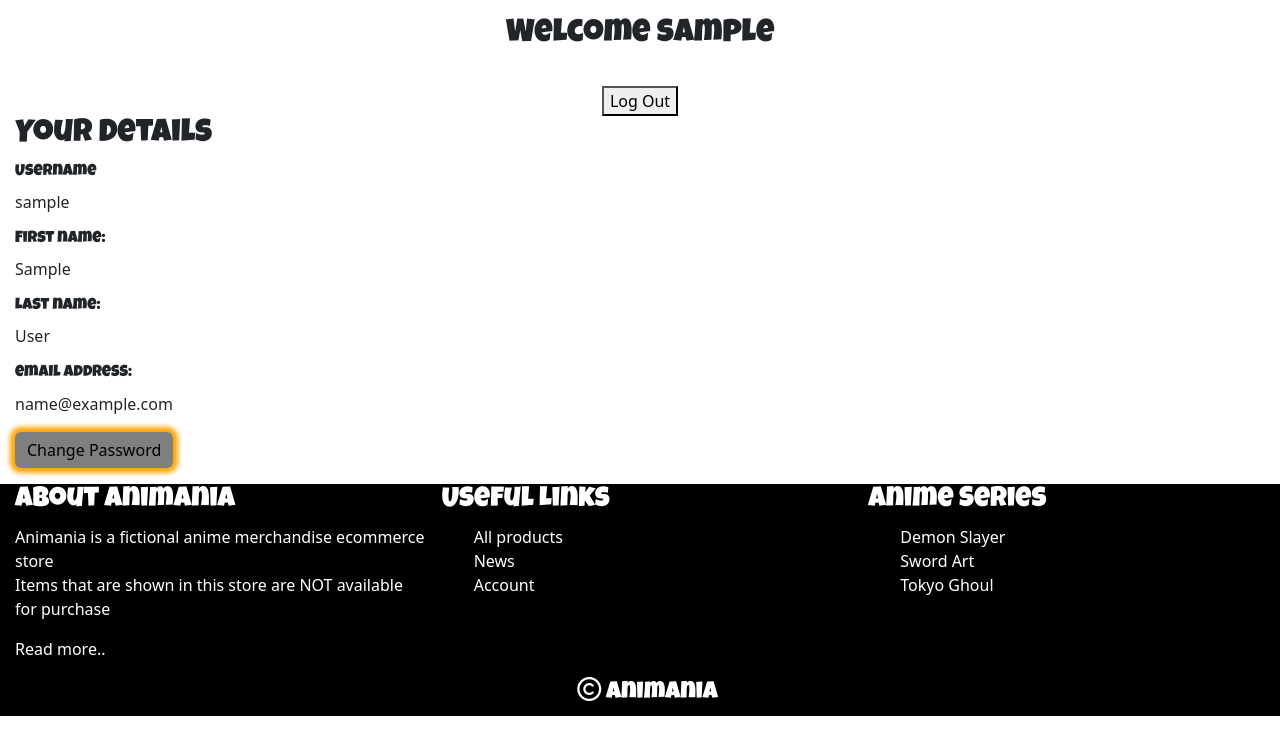
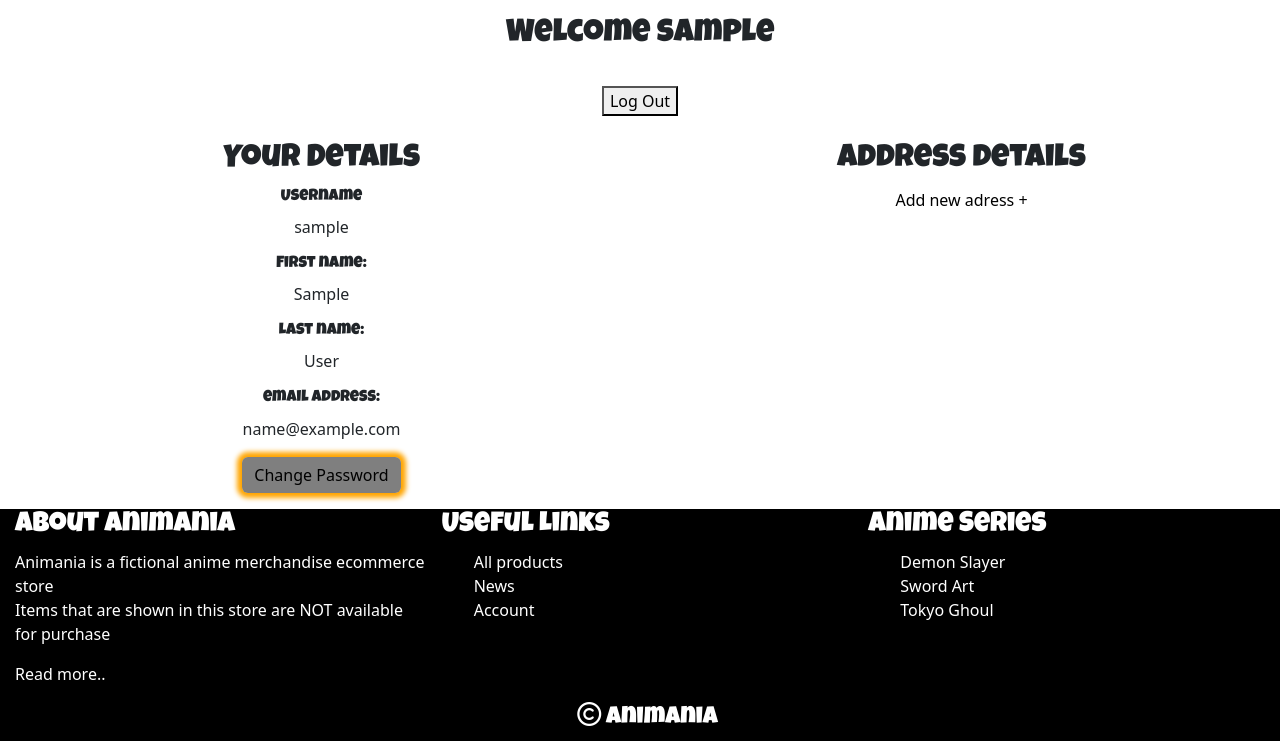
Before and after one commit to LiamEdwards931/animania, a Django app: page /accounts/accounts/ in a window 1280 px wide. Shown: the part 89-830 px from the top of the page. Before the commit the page ends 805 px from the top, so only its background shows below. Run offline with Django 3.2, Linux system fonts and the light colour scheme; the visitor is signed in with stand-in values (Sample User, id 1); parts of the project's set-up code (start-up, migrations or seed data) failed here and were passed over; some libraries are stand-ins or nearby versions; some web fonts are replaced.

Commit message:
add html to display new adresses with a link to add new addresses

```diff
--- a/accounts/templates/profile.html
+++ b/accounts/templates/profile.html
@@ -26,7 +26,7 @@
     </div>
     <div class="container-fluid">
         <div class="row">
-            <div class="col-12 profile-details">
+            <div class="col-6 profile-details text-center">
                 <h2> Your Details</h2>
                 <h6>Username</h6>
                 <p>{{ user.username}}</p>
@@ -38,6 +38,13 @@
                 <p>{{ user.email }}</p>
                 <p class ="btn btn-primary" id="changepassword"><a href="{% url 'changepassword' %}">Change Password</a></p>
             </div>
+            <div class="col-6 profile-details text-center">
+                <h2>Address details</h2>
+                {% for address in addresses %}
+                    <li>{{ address.street }}, {{ address.city }}, {{ address.state }}, {{ address.country }} - {{ address.postal_code }}</li>
+                {% endfor %}
+                <a href="#">Add new adress +</a>
+            </div>
         </div>
     </div>
     {% endblock %}
--- a/accounts/views.py
+++ b/accounts/views.py
@@ -8,6 +8,7 @@ from django.conf import settings
 from django.urls import reverse
 from django.contrib.auth.forms import PasswordChangeForm
 from django.contrib.auth import update_session_auth_hash
+from .models import Address
 # Create your views here.
 
 @receiver(user_logged_in)
@@ -22,10 +23,13 @@ def show_logout_message(sender, user, request, **kwargs):
         messages.info(request, f"Goodbye {user.username}, We hope you enjoyed your visit!")
 
 def profile(request):
-    # View for the user profile page
+    # Fetch the addresses associated with the current user
     user = request.user
+    addresses = Address.objects.filter(user=user)
+
     context = {
         'user': user,
+        'addresses': addresses,
     }
     return render(request, 'profile.html', context)
 
--- a/static/css/style.css
+++ b/static/css/style.css
@@ -397,4 +397,5 @@ footer{
 
 .profile-details{
     padding-left:15px;
+    margin-top:25px;
 }
```
